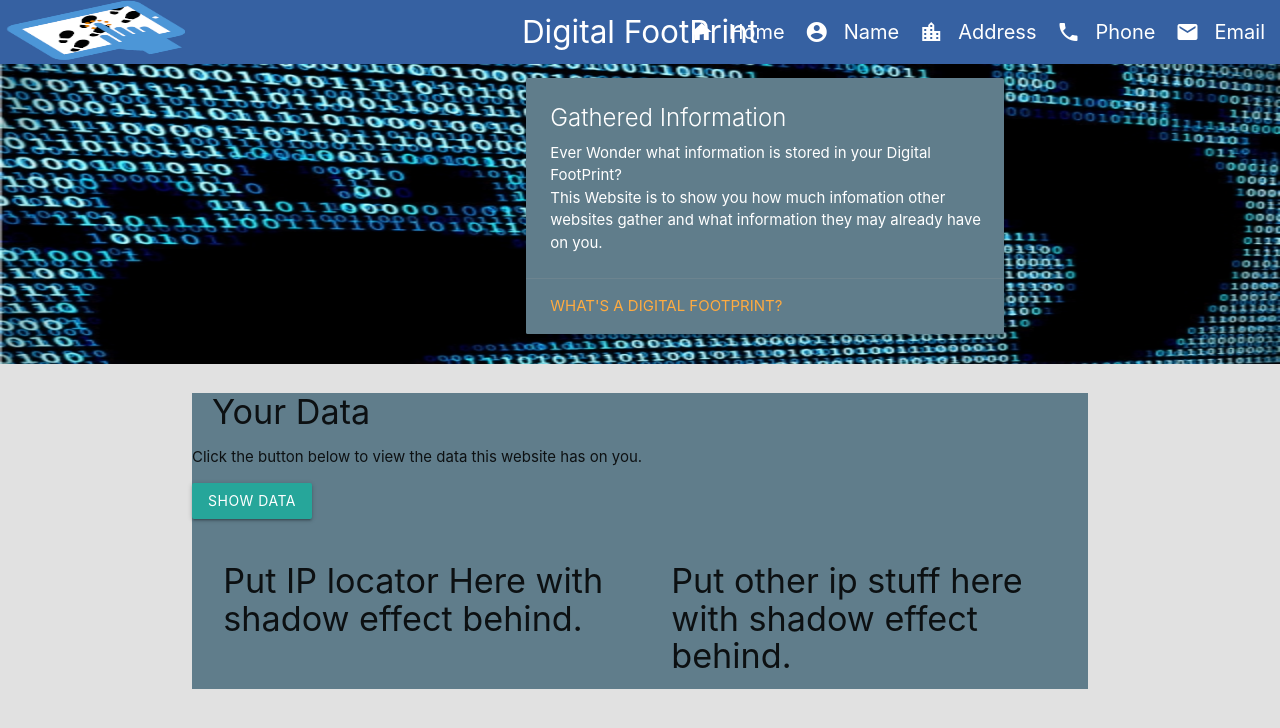
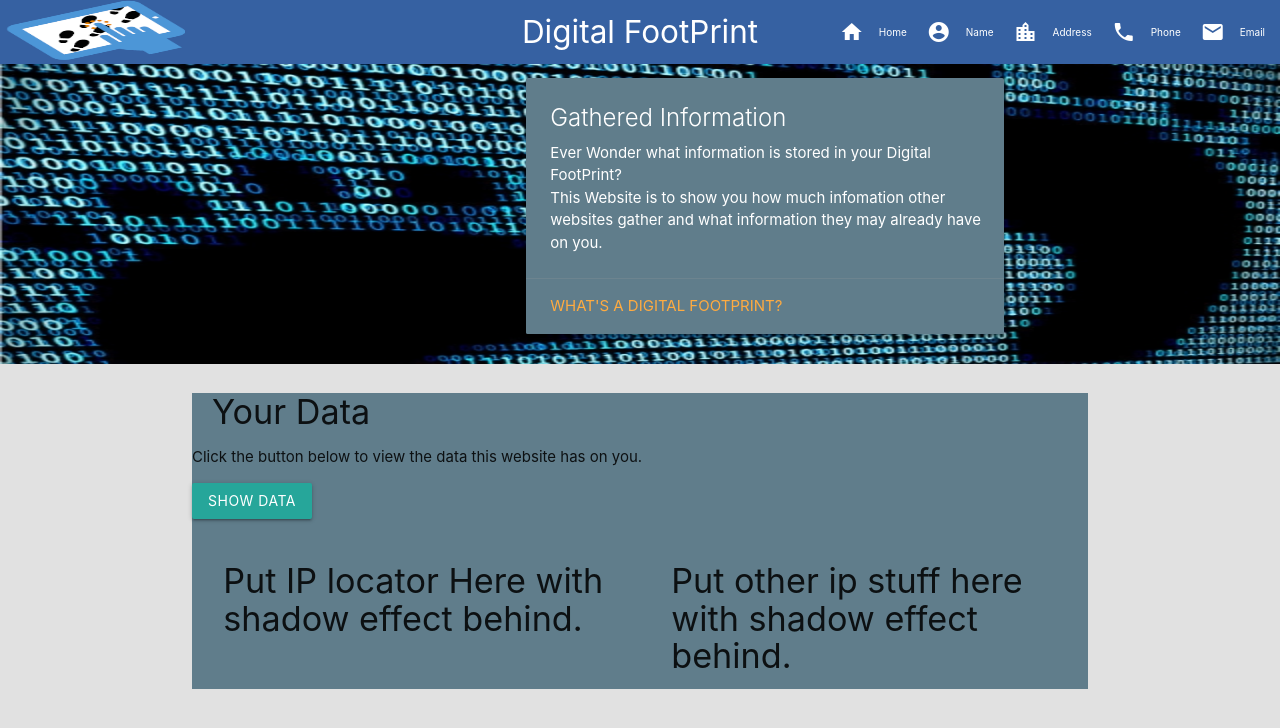
Before and after one commit to Isai-Ramirez/Project1, a plain HTML site: page index.html in a window 1280 px wide. Drawn offline with nearby package versions, Linux system fonts and the light colour scheme.

Commit message:
added links

```diff
--- a/assets/css/style.css
+++ b/assets/css/style.css
@@ -136,3 +136,9 @@ h4
 {
     background-color: rgba(96, 125, 139, 1);
 }
+
+@media screen and (max-width: 1280px){
+    ul li a{
+        font-size: 10px;
+    }
+}
```
